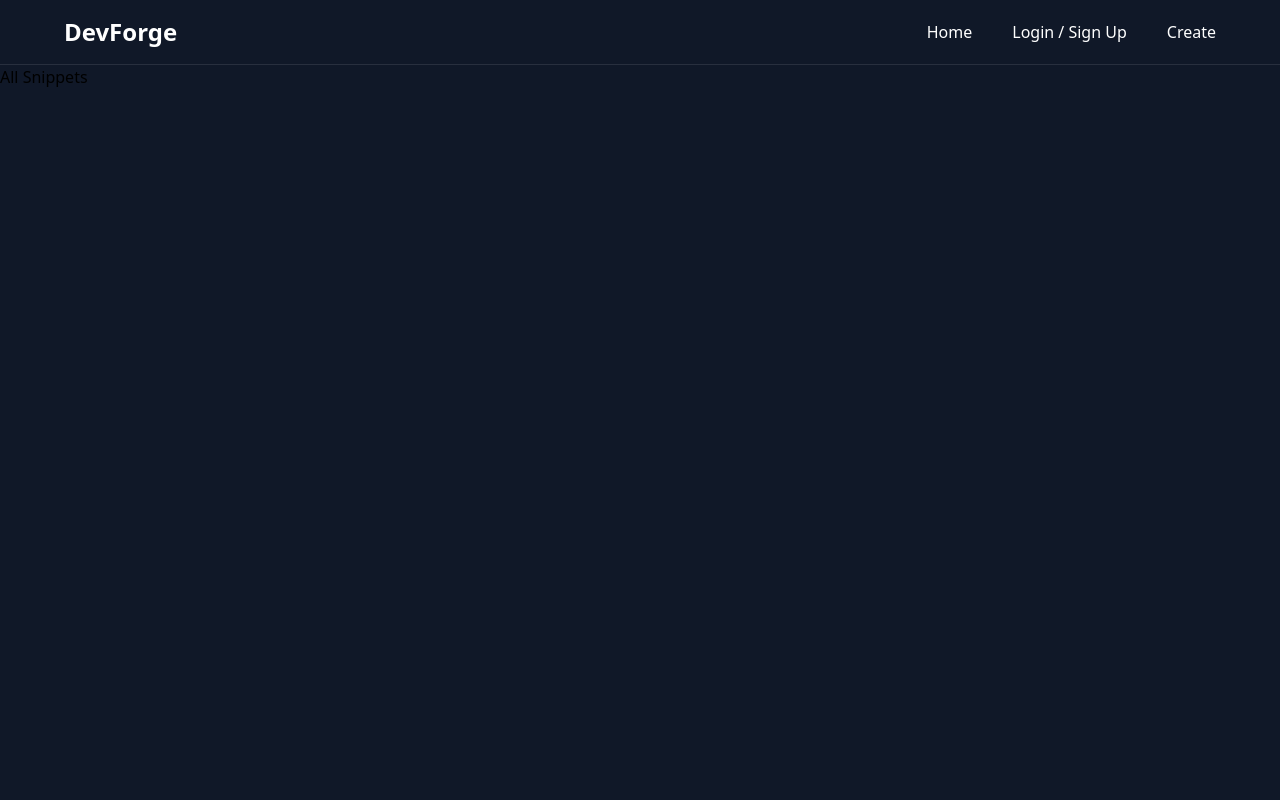
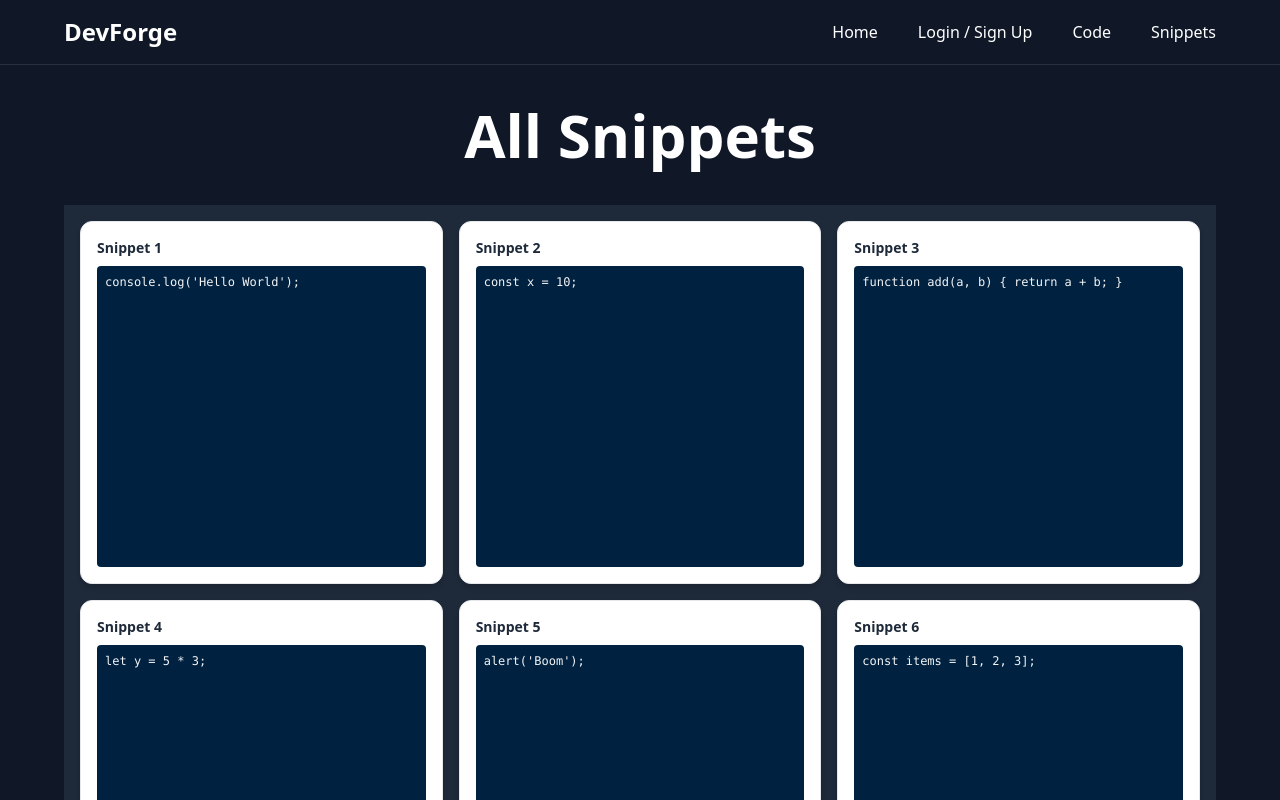
Before and after one commit to shivain2124/DevForge, a React (Vite) app: page /snippets in a window 1280 px wide. Shown: the top 800 px of the page. Built offline with nearby package versions, Linux system fonts and the light colour scheme.

Commit message:
Implement drag-and-drop functionality for snippets using dnd kit

```diff
--- a/package.json
+++ b/package.json
@@ -10,6 +10,8 @@
     "preview": "vite preview"
   },
   "dependencies": {
+    "@dnd-kit/core": "^6.3.1",
+    "@dnd-kit/sortable": "^10.0.0",
     "@monaco-editor/react": "^4.7.0",
     "@tailwindcss/vite": "^4.1.3",
     "ace-builds": "^1.40.0",
--- a/src/Pages/Home.jsx
+++ b/src/Pages/Home.jsx
@@ -36,7 +36,7 @@
       />
       <button
         onClick={handleRedirect}
-        className="w-full sm:w-auto px-4 sm:px-6 py-2 bg-blue-600 hover:bg-blue-700 text-white rounded text-sm sm:text-base"
+        className="w-full sm:w-auto px-4 sm:px-6 py-2 bg-blue-600 hover:bg-blue-700 text-white rounded text-sm sm:text-base whitespace-nowrap"
       >
         Sign Up
       </button>
--- a/src/Pages/Snippets.jsx
+++ b/src/Pages/Snippets.jsx
@@ -1,9 +1,15 @@
-import React from 'react'
+import React from "react";
+import DragDropWrapper from "../components/DragDropWrapper";
 
-const Snippets = () => {
+const SnippetPage = () => {
   return (
-    <div>All Snippets</div>
-  )
-}
+    <div className="min-h-[90vh] w-full px-4 sm:px-8 md:px-16 py-10 flex flex-col items-center bg-gray-900">
+      <h1 className="font-extrabold text-4xl sm:text-5xl md:text-6xl text-white mb-10 text-center">
+        All Snippets
+      </h1>
+      <DragDropWrapper />
+    </div>
+  );
+};
 
-export default Snippets
+export default SnippetPage;
--- /dev/null
+++ b/src/components/DragDropWrapper.jsx
@@ -0,0 +1,66 @@
+import React, { useState } from "react";
+import {
+  DndContext,
+  closestCenter,
+  PointerSensor,
+  KeyboardSensor,
+  useSensor,
+  useSensors,
+} from "@dnd-kit/core";
+import {
+  SortableContext,
+  rectSortingStrategy,
+  arrayMove,
+  sortableKeyboardCoordinates,
+} from "@dnd-kit/sortable";
+import SortableSnippetCard from "./SortableSnippetCard";
+
+const initialSnippets = [
+  { id: "1", title: "Snippet 1", code: "console.log('Hello World');" },
+  { id: "2", title: "Snippet 2", code: "const x = 10;" },
+  { id: "3", title: "Snippet 3", code: "function add(a, b) { return a + b; }" },
+  { id: "4", title: "Snippet 4", code: "let y = 5 * 3;" },
+  { id: "5", title: "Snippet 5", code: "alert('Boom');" },
+  { id: "6", title: "Snippet 6", code: "const items = [1, 2, 3];" },
+  { id: "7", title: "Snippet 7", code: "Math.max(1, 5, 3);" },
+  { id: "8", title: "Snippet 8", code: "setTimeout(() => {}, 1000);" },
+  { id: "9", title: "Snippet 9", code: "document.querySelector('div');" },
+];
+
+const DragDropWrapper = () => {
+  const [snippets, setSnippets] = useState(initialSnippets);
+
+  const sensors = useSensors(
+    useSensor(PointerSensor),
+    useSensor(KeyboardSensor, {
+      coordinateGetter: sortableKeyboardCoordinates,
+    })
+  );
+
+  const handleDragEnd = (event) => {
+    const { active, over } = event;
+    if (active.id !== over?.id) {
+      setSnippets((prev) => {
+        const oldIndex = prev.findIndex((s) => s.id === active.id);
+        const newIndex = prev.findIndex((s) => s.id === over.id);
+        return arrayMove(prev, oldIndex, newIndex);
+      });
+    }
+  };
+
+  return (
+    <div className="min-h-screen w-full p-4 bg-gray-800">
+      <DndContext sensors={sensors} collisionDetection={closestCenter} onDragEnd={handleDragEnd}>
+        <SortableContext items={snippets.map((s) => s.id)} strategy={rectSortingStrategy}>
+          <div className="grid grid-cols-1 sm:grid-cols-2 md:grid-cols-3 gap-4 h-full">
+            {snippets.map((snippet) => (
+              <SortableSnippetCard key={snippet.id} snippet={snippet} />
+            ))}
+          </div>
+        </SortableContext>
+      </DndContext>
+    </div>
+  );
+};
+
+export default DragDropWrapper;
--- a/src/components/Navbar.jsx
+++ b/src/components/Navbar.jsx
@@ -43,8 +43,11 @@
           Login / Sign Up
         </Link>
         <Link to="/compiler" className="hover:text-yellow-300" onClick={closeMenu}>
-          Create
+          Code
         </Link>
+
+        <Link to="/snippets" className='hover:text-yellow-300' onClick={closeMenu}>Snippets</Link>
+
       </div>
     </nav>
   );
--- /dev/null
+++ b/src/components/SortableSnippetCard.jsx
@@ -0,0 +1,29 @@
+import React from "react";
+import { useSortable } from "@dnd-kit/sortable";
+import { CSS } from "@dnd-kit/utilities";
+
+const SortableSnippetCard = ({ snippet }) => {
+  const { attributes, listeners, setNodeRef, transform, transition } = useSortable({ id: snippet.id });
+
+  const style = {
+    transform: CSS.Transform.toString(transform),
+    transition,
+  };
+
+  return (
+    <div
+      ref={setNodeRef}
+      style={style}
+      {...attributes}
+      {...listeners}
+      className="aspect-square bg-white shadow-md rounded-xl border border-gray-200 p-4 flex flex-col justify-between overflow-hidden"
+    >
+      <h3 className="text-sm font-semibold text-gray-800">{snippet.title}</h3>
+      <pre style={{ backgroundColor: "#002240" }} className="text-gray-100 text-xs p-2 rounded mt-2 overflow-auto h-full">
+        <code>{snippet.code}</code>
+      </pre>
+    </div>
+  );
+};
+
+export default SortableSnippetCard;
```
Also changed, not shown: 1 other file (tests, documents, lock files or other folders).
